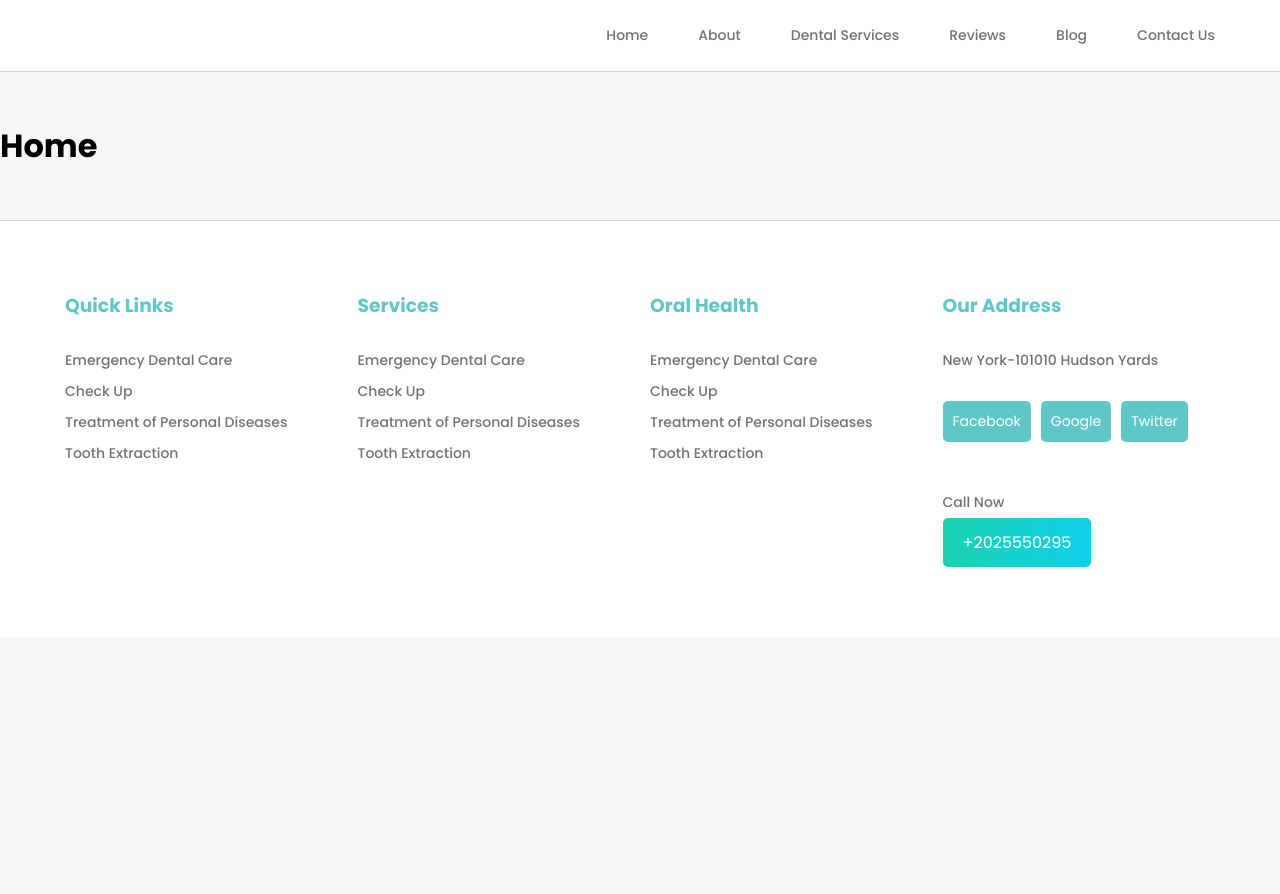
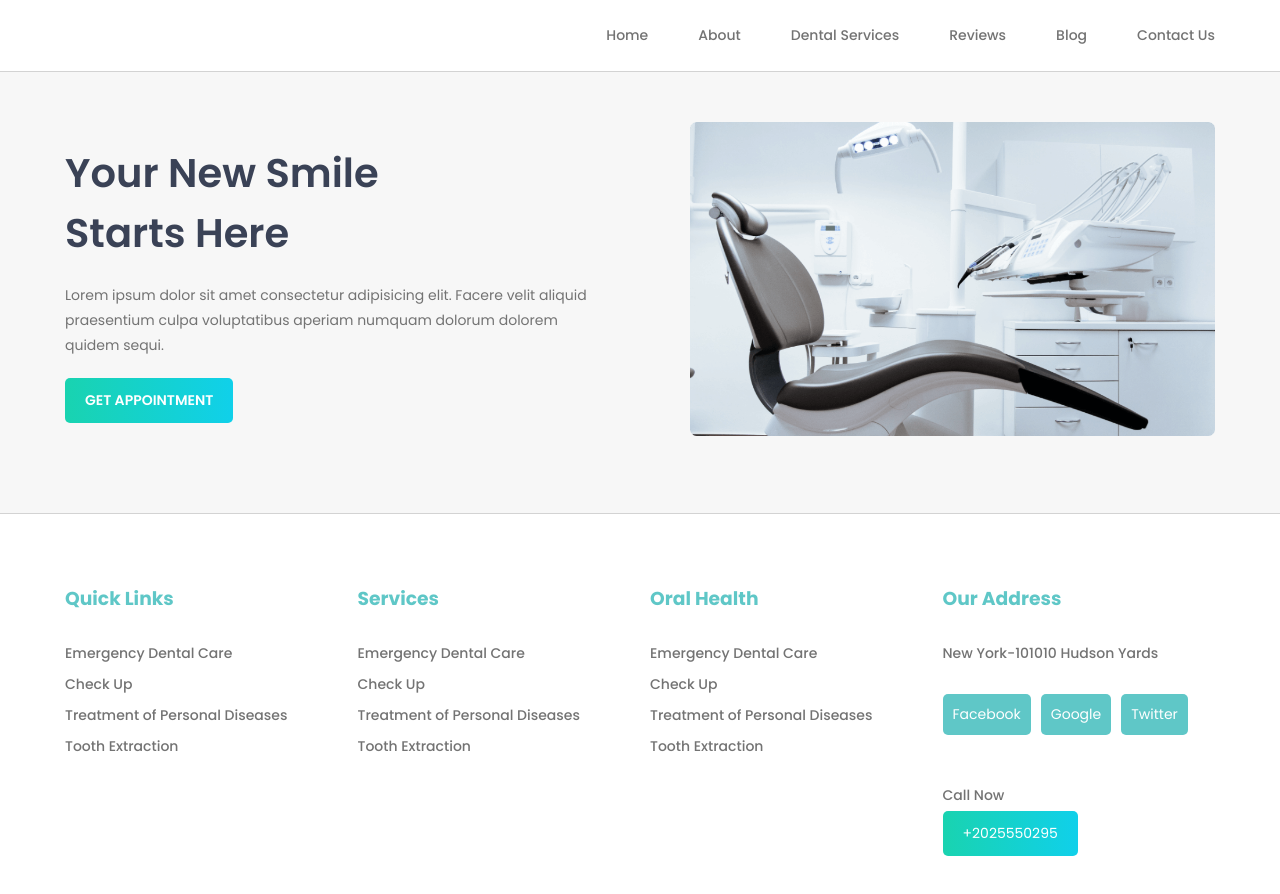
Before and after one commit to azizulwd/doctors-portal-clientside, a React (Create React App) app: page / in a window 1280 px wide. Shown: the top 894 px of the page. Before the commit the page ends 800 px from the top, so only its background shows below. Built offline with nearby package versions, Linux system fonts and the light colour scheme.

Commit message:
banner added

```diff
--- /dev/null
+++ b/src/components/Home/Banner/Banner.css
@@ -0,0 +1,38 @@
+.banner{
+    margin-bottom: 70px;
+}
+.banner_inner {
+    display: flex;
+    align-items: center;
+    gap: 100px;
+}
+.banner_left{
+    width: 50%;
+}
+.banner_left h1 {
+    font-size: 40px;
+    font-weight: 600;
+    color: #3a4256;
+    margin-bottom: 20px;
+}
+.banner_left p {
+    color: #737373;
+    font-size: 14px;
+    line-height: 25px;
+    margin-bottom: 20px;
+}
+.banner_left button {
+    background: linear-gradient(to right, #19d3b0, #10d0ea);
+    border: none;
+    font-size: 14px;
+    font-family: 'Poppins';
+    color: #fff;
+    cursor: pointer;
+    padding: 12px 20px;
+    border-radius: 5px;
+    font-weight: 600;
+}
+.banner_right{
+    width: 50%;
+}
+.banner_right img{}
--- /dev/null
+++ b/src/components/Home/Banner/Banner.js
@@ -0,0 +1,22 @@
+import React from 'react';
+import bannerImg from '../../../images/chair.png';
+import './Banner.css';
+
+const Banner = () => {
+    return (
+        <div className="banner">
+            <div className="container banner_inner">
+                <div className="banner_left">
+                    <h1>Your New Smile <br /> Starts Here</h1>
+                    <p>Lorem ipsum dolor sit amet consectetur adipisicing elit. Facere velit aliquid praesentium culpa voluptatibus aperiam numquam dolorum dolorem quidem sequi.</p>
+                    <button>GET APPOINTMENT</button>
+                </div>
+                <div className="banner_right">
+                    <img src={bannerImg} alt="" />
+                </div>
+            </div>
+        </div>
+    );
+};
+
+export default Banner;
--- a/src/components/Home/Home/Home.js
+++ b/src/components/Home/Home/Home.js
@@ -1,9 +1,10 @@
 import React from 'react';
+import Banner from '../Banner/Banner';
 
 const Home = () => {
     return (
         <div>
-            <h1>Home</h1>
+            <Banner></Banner>
         </div>
     );
 };
--- a/src/components/Shared/Footer/Footer.css
+++ b/src/components/Shared/Footer/Footer.css
@@ -53,7 +53,7 @@
 .footer_item .footer_contact button {
     background: linear-gradient(to right, #19d3b0, #10d0ea);
     border: none;
-    font-size: 16px;
+    font-size: 14px;
     font-family: 'Poppins';
     color: #fff;
     cursor: pointer;
```
